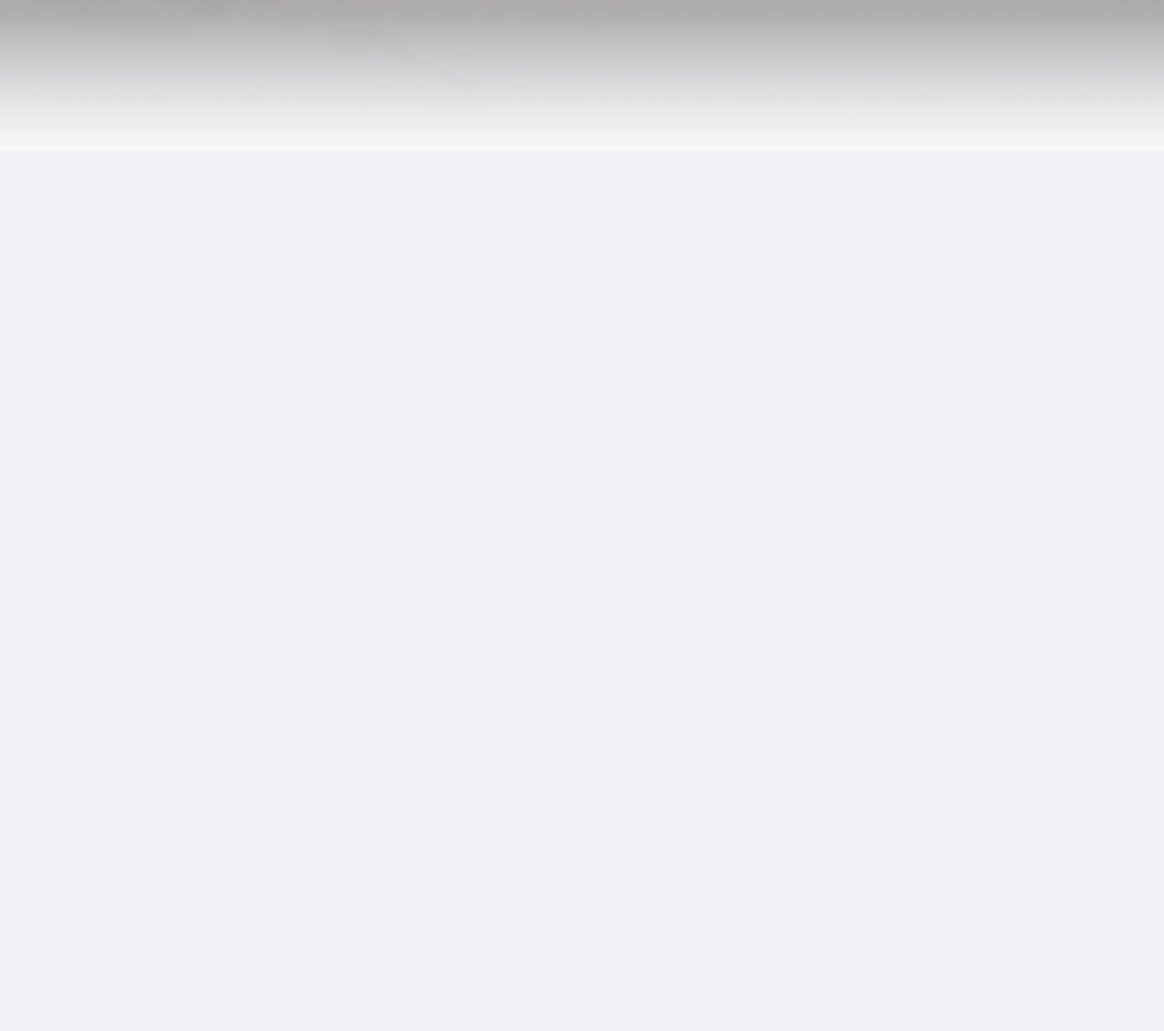
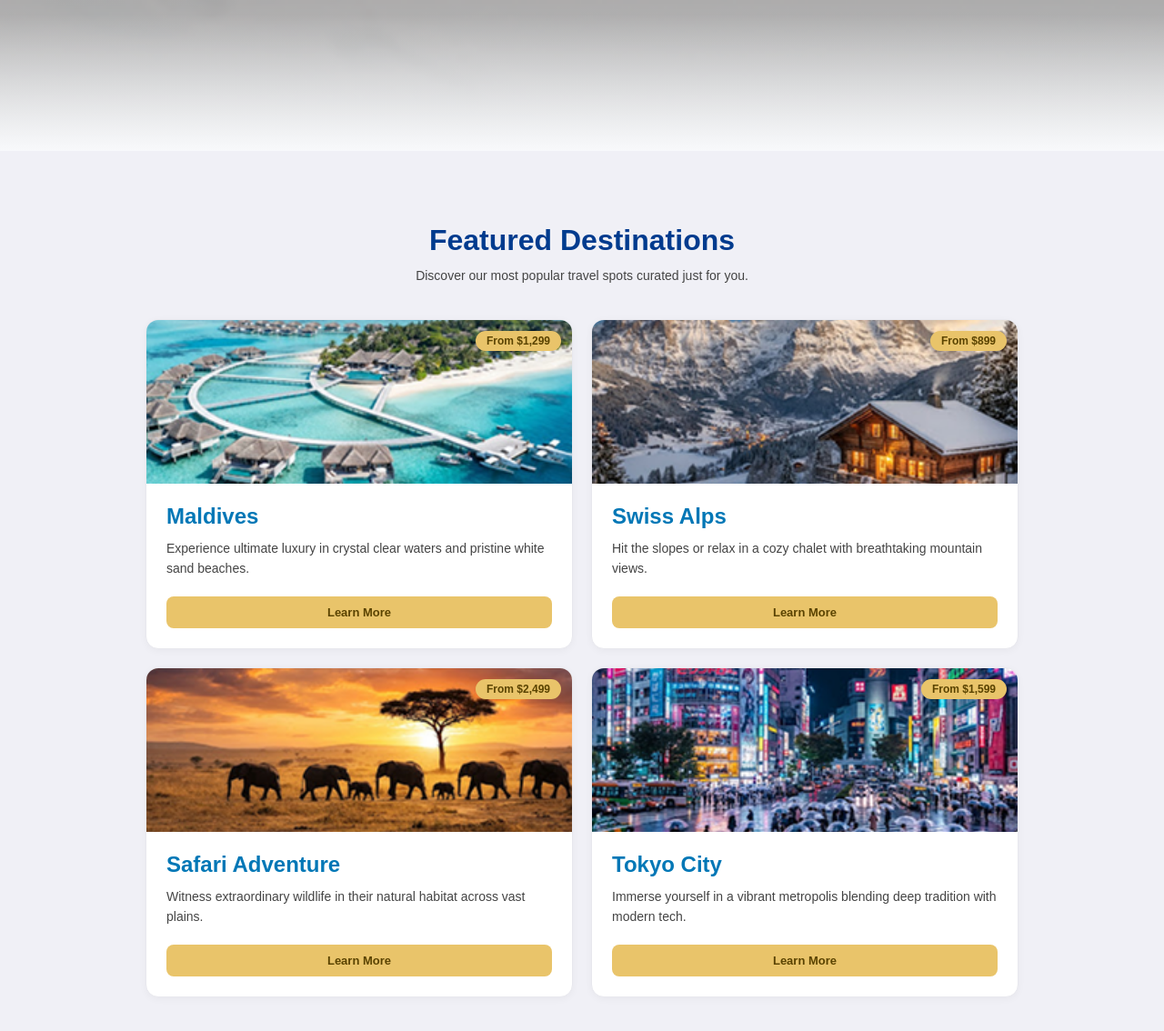
Before and after one commit to ShrishtiSingh11/Wonderlust-Travel-Website, a plain HTML site: page index.html in a window 1280 px wide. Shown: the part 500-1634 px from the top of the page at 91% size. Before the commit the page ends 800 px from the top, so only its background shows below. Drawn offline with Linux system fonts and the light colour scheme.

Commit message:
destination section completed

```diff
--- a/index.html
+++ b/index.html
@@ -41,7 +41,123 @@
             Book Now →
         </a>
     </div>
+    </section>
+ <section class="destinations" id="destinations">
+            <h2 class="section-title">Featured Destinations</h2>
+            <p class="section-sub">Discover our most popular travel spots curated just for you.</p>
+
+            <div class="cards">
+                <article class="card">
+                    <div class="card-img">
+                        <img src="assets/Container (3).png" alt="Maldives overwater villas">
+                        <span class="price">From $1,299</span>
+                    </div>
+                    <div class="card-body">
+                        <h3>Maldives</h3>
+                        <p>Experience ultimate luxury in crystal clear waters and pristine white sand beaches.</p>
+                        <a href="#" class="card-btn">Learn More</a>
+                    </div>
+                </article>
+
+                <article class="card">
+                    <div class="card-img">
+                        <img src="assets/Container (4).png" alt="Swiss Alps chalet">
+                        <span class="price">From $899</span>
+                    </div>
+                    <div class="card-body">
+                        <h3>Swiss Alps</h3>
+                        <p>Hit the slopes or relax in a cozy chalet with breathtaking mountain views.</p>
+                        <a href="#" class="card-btn">Learn More</a>
+                    </div>
+                </article>
+
+                <article class="card">
+                    <div class="card-img">
+                        <img src="assets/Container (5).png" alt="Elephants at sunset">
+                        <span class="price">From $2,499</span>
+                    </div>
+                    <div class="card-body">
+                        <h3>Safari Adventure</h3>
+                        <p>Witness extraordinary wildlife in their natural habitat across vast plains.</p>
+                        <a href="#" class="card-btn">Learn More</a>
+                    </div>
+                </article>
+
+                <article class="card">
+                    <div class="card-img">
+                        <img src="assets/Container (6).png" alt="Tokyo street at night">
+                        <span class="price">From $1,599</span>
+                    </div>
+                    <div class="card-body">
+                        <h3>Tokyo City</h3>
+                        <p>Immerse yourself in a vibrant metropolis blending deep tradition with modern tech.</p>
+                        <a href="#" class="card-btn">Learn More</a>
+                    </div>
+                </article>
+            </div>
+        </section>
+
+</body>
+</html>
+
+
+
+
+
+
+
+
+
+
+
+
+
+
+
+
+
+
+
+
+
+
+
+
+
+
+
+
+<!--
+
+
+
+<section class="about" id="about">
+    <h2 class="section-title">About Us</h2>
+    <div class="about-card">
+        <p>
+            We are a passionate team of travelers dedicated to helping you find the
+            perfect getaway. From sunny beaches to snowy mountains, we handle all the
+            details so you can enjoy the journey. Our mission is to make exploration
+            effortless, providing curated itineraries and seamless booking experiences
+            that let you focus on making memories.
+        </p>
+    </div>
 </section>
-</body>
-</head>
-</html>
+
+<footer class="footer">
+    <div class="footer-logo">Wanderlust</div>
+
+    <nav class="footer-links">
+        <a href="#">Privacy Policy</a>
+        <a href="#">Terms of Service</a>
+        <a href="#">Contact Us</a>
+        <a href="#">FAQ</a>
+    </nav>
+
+    <div class="footer-right">
+        <p>© 2024 Wanderlust Travel Agency. All rights reserved.</p>
+        <a href="#home" class="back-top">Back to Top ↑</a>
+    </div>
+</footer>
+
+     -->
--- a/style.css
+++ b/style.css
@@ -82,3 +82,102 @@ nav a.active {
     line-height: 22px;
     margin-bottom: 25px;
 }
+
+.section-title {
+    text-align: center;
+    color: #003B8E;
+    font-size: 32px;
+    margin-bottom: 12px;
+}
+
+.section-sub {
+    text-align: center;
+    color: #444;
+    font-size: 14px;
+    margin-bottom: 40px;
+}
+
+/* ===== DESTINATIONS ===== */
+.destinations {
+    max-width: 1000px;
+    margin: 0 auto;
+    padding: 80px 20px;
+}
+
+.cards {
+    display: grid;
+    grid-template-columns: repeat(2, 1fr);
+    gap: 20px;
+}
+
+.card {
+    background: #fff;
+    border: 1px solid #E8E8EE;
+    border-radius: 14px;
+    overflow: hidden;
+    box-shadow: 0 2px 8px rgba(0, 0, 0, 0.04);
+    transition: transform 0.2s, box-shadow 0.2s;
+}
+
+.card:hover {
+    transform: translateY(-4px);
+    box-shadow: 0 10px 24px rgba(0, 0, 0, 0.10);
+}
+
+.card-img {
+    position: relative;
+    height: 180px;
+}
+
+.card-img img {
+    display: block;
+    width: 100%;
+    height: 100%;
+    object-fit: cover;
+}
+
+.price {
+    position: absolute;
+    top: 12px;
+    right: 12px;
+    background: #E9C46A;
+    color: #5a4300;
+    font-size: 12px;
+    font-weight: 600;
+    padding: 4px 12px;
+    border-radius: 20px;
+}
+
+.card-body {
+    padding: 22px;
+}
+
+.card-body h3 {
+    color: #0077B6;
+    font-size: 24px;
+    margin-bottom: 10px;
+}
+
+.card-body p {
+    color: #444;
+    font-size: 14px;
+    line-height: 22px;
+    margin-bottom: 20px;
+}
+
+.card-btn {
+    display: block;
+    text-align: center;
+    text-decoration: none;
+    background: #E9C46A;
+    color: #5a4300;
+    font-size: 13px;
+    font-weight: 600;
+    padding: 10px;
+    border-radius: 8px;
+    transition: background 0.2s;
+}
+
+.card-btn:hover {
+    background: #dfb54e;
+}
```
Also changed, not shown: assets/Container (3).png (added), assets/Container (4).png (added), assets/Container (5).png (added), assets/Container (6).png (added).
